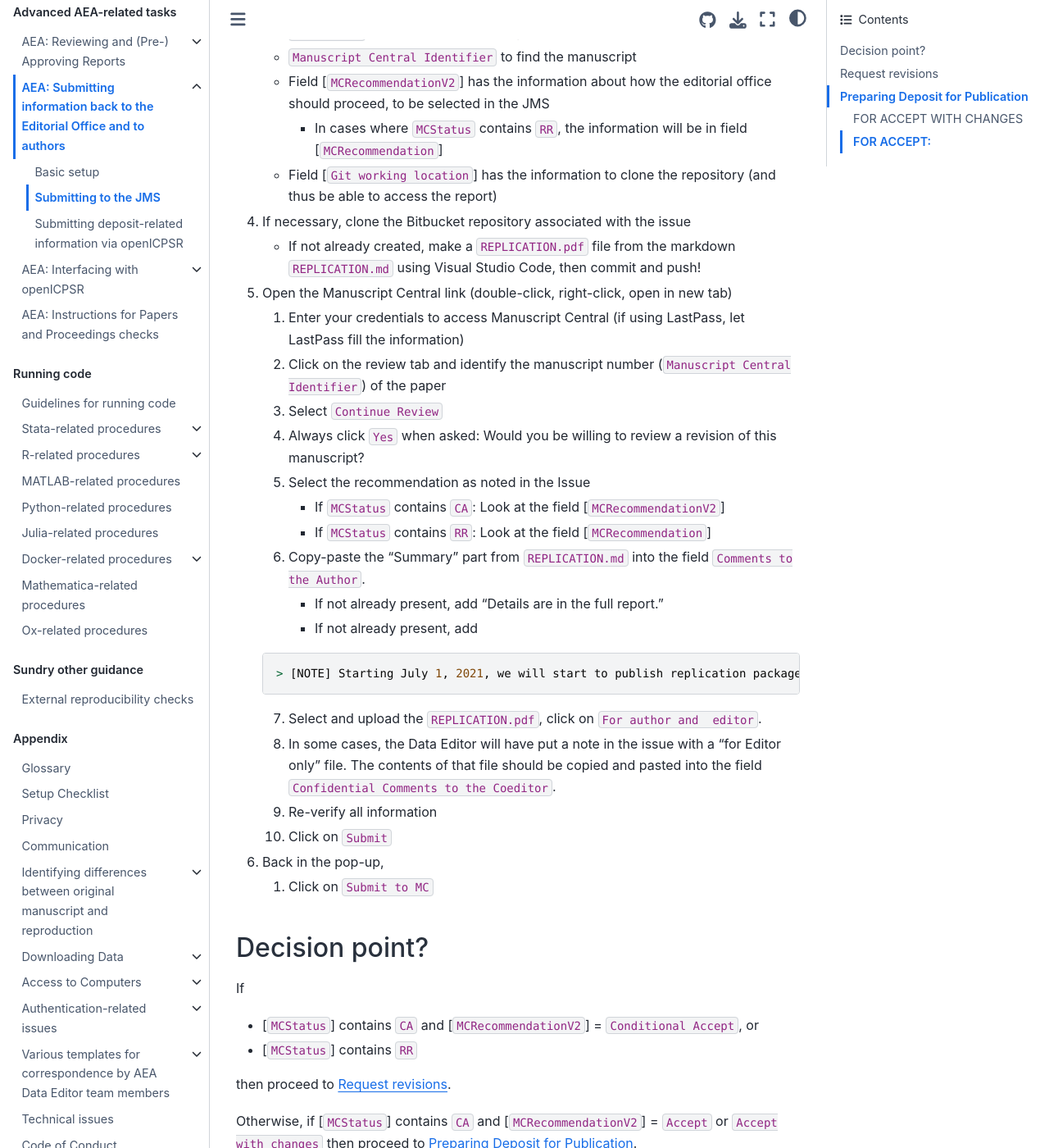
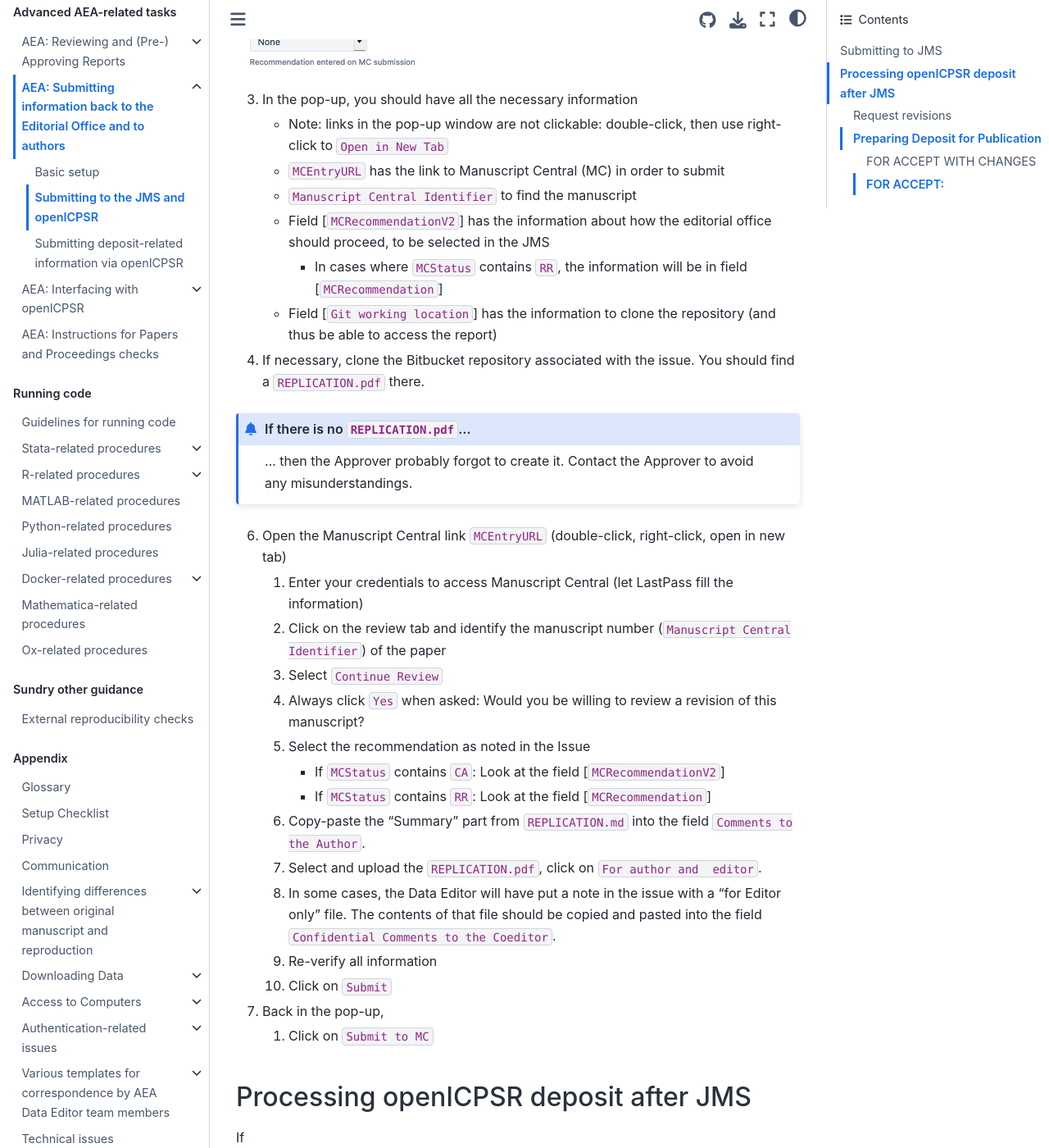
Before and after one commit to labordynamicsinstitute/ldilab-manual, a Jupyter Book: the page built from 32-jira-submitting.md, in a window 1280 px wide and 1400 px high, scrolled down 987 px. Shown: the whole window at 82% size. Built offline with Jupyter Book 1.0.4 settings and Sphinx 7.4.7 and the Sphinx Book theme 1.1.4, drawn with Linux system fonts in a browser that asks for light colours; some of the changed text lies outside the part shown.

Commit message:
Update 32-jira-submitting.md

````diff
--- a/32-jira-submitting.md
+++ b/32-jira-submitting.md
@@ -1,6 +1,10 @@
-# Submitting to the JMS
+# Submitting to the JMS and openICPSR
 
-> Reminder: for the AEA, the JMS is ScholarOne.
+:::{info}
+Reminder: for the AEA, the JMS is ScholarOne.
+:::
+
+## Submitting to JMS
 
 1. Open the issue on JIRA. It must be `Approved`.
 2. Click on the `Submit to MC` transition. A pop-up will be shown.
@@ -14,10 +18,14 @@
    - Field [`MCRecommendationV2`] has the information about how the editorial office should proceed, to be selected in the JMS
       - In cases where `MCStatus` contains `RR`, the information will be in field [`MCRecommendation`]
    - Field [`Git working location`] has the information to clone the repository (and thus be able to access the report)
-4. If necessary, clone the Bitbucket repository associated with the issue
-   -  If not already created, make a `REPLICATION.pdf` file from the markdown `REPLICATION.md` using Visual Studio Code, then commit and push!
-5. Open the Manuscript Central link (double-click, right-click, open in new tab)
-   1. Enter your credentials to access Manuscript Central (if using LastPass, let LastPass fill the information)
+4. If necessary, clone the Bitbucket repository associated with the issue. You should find a `REPLICATION.pdf` there.
+
+:::{admonition} If there is no `REPLICATION.pdf`...
+... then the Approver probably forgot to create it. Contact the Approver to avoid any misunderstandings.
+:::
+
+6. Open the Manuscript Central link `MCEntryURL` (double-click, right-click, open in new tab)
+   1. Enter your credentials to access Manuscript Central (let LastPass fill the information)
    2. Click on the review tab and identify the manuscript number (`Manuscript Central Identifier`) of the paper
    3. Select `Continue Review`
    4. Always click `Yes` when asked: Would you be willing to review a revision of this manuscript?
@@ -25,20 +33,15 @@
       - If `MCStatus` contains `CA`: Look at the field [`MCRecommendationV2`]
       - If `MCStatus` contains `RR`: Look at the field [`MCRecommendation`]
    6. Copy-paste the "Summary" part from `REPLICATION.md` into the field `Comments to the Author`.
-      - If not already present, add "Details are in the full report."
-      - If not already present, add
-   ```
-   > [NOTE] Starting July 1, 2021, we will start to publish replication packages as soon as all requested changes to the deposit have been made. Please process any requested changes as soon as possible.
-   ```
    7. Select and upload the `REPLICATION.pdf`, click on `For author and  editor`.
    8. In some cases, the Data Editor will have put a note in the issue with a "for Editor only" file. The contents of that file should be copied and pasted into the field `Confidential Comments to the Coeditor`.
    8. Re-verify all information
    9. Click on `Submit`
-6. Back in the pop-up,
+7. Back in the pop-up,
    1. Click on `Submit to MC`
 
 
-## Decision point?
+## Processing openICPSR deposit after JMS
 
 If
 
@@ -51,7 +54,7 @@
 then proceed to [Preparing Deposit for Publication](preparing-deposit-for-publication-jira).
 
 (request-revisions-jira)=
-## Request revisions
+### Request revisions
 
 In principle, once the report is uploaded, the author will get the report with the requested revisions via ScholarOne. However, under the post-August 2020 workflow on openICPSR, the project may need to be unlocked for the author to make changes.
 To do so, proceed as follows:
@@ -91,10 +94,10 @@
 
 
 (preparing-deposit-for-publication-jira)=
-## Preparing Deposit for Publication
+### Preparing Deposit for Publication
 
 
-### FOR ACCEPT WITH CHANGES
+#### FOR ACCEPT WITH CHANGES
 
 1. Open the issue on Jira
 2. Click on the `Wait for response on openICPSR` transition to `Pending openICPSR changes`.
@@ -148,7 +151,7 @@
 (replace xxx with the issue number)
 
 
-### FOR ACCEPT:
+#### FOR ACCEPT:
 
 1. Open the issue on Jira
 2. Click on the `Prepare for publication` transition
@@ -198,10 +201,9 @@
 ```
 
 7. Back in the Jira popup, finalize by clicking `OK`. The issue will be moved to `Pending Publication`.
-8. You are not quite done yet! You will receive an email from openICPSR.
-   - the email needs to be forwarded to *dataeditor-queue@aeapubs.org*
-   - manually add the **issue number** (AEAREP-xxx) into the subject line
-   - delete anything in the body of the email before the "From:"
-   - This will add the message to the Jira ticket.
 
-> - ICPSR does not always successfully send out a notification email for the posting of the comment. If you don't receive the email, as a last resort, simply copy and paste your ICPSR comment into the Jira ticket so that we have a record.
+:::{note}
+
+You will receive an email from openICPSR. This email should also have gone to *dataeditor@aeapubs.org*. Verify that it is the case. If yes, you're all done. If not, contact the Data Editor.
+
+:::
````
